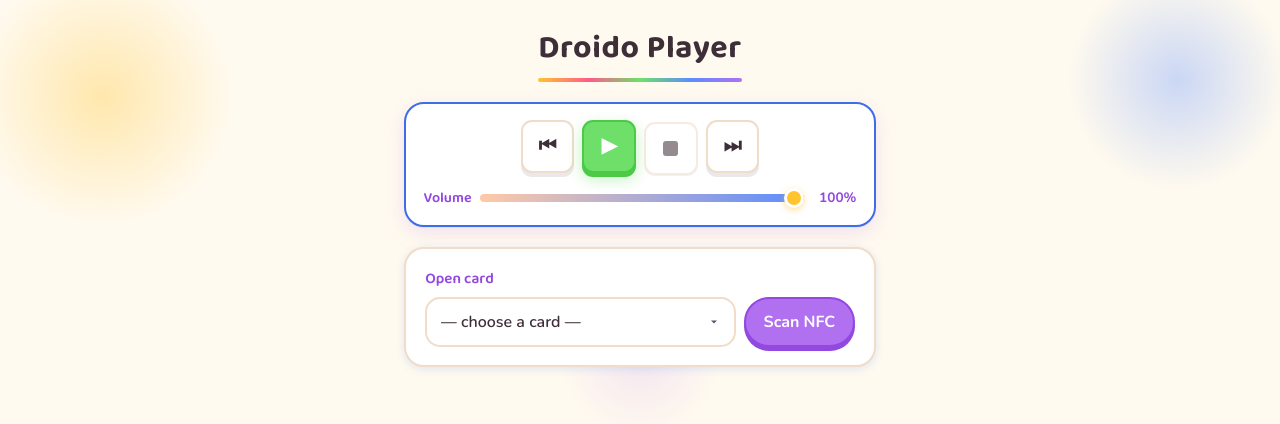
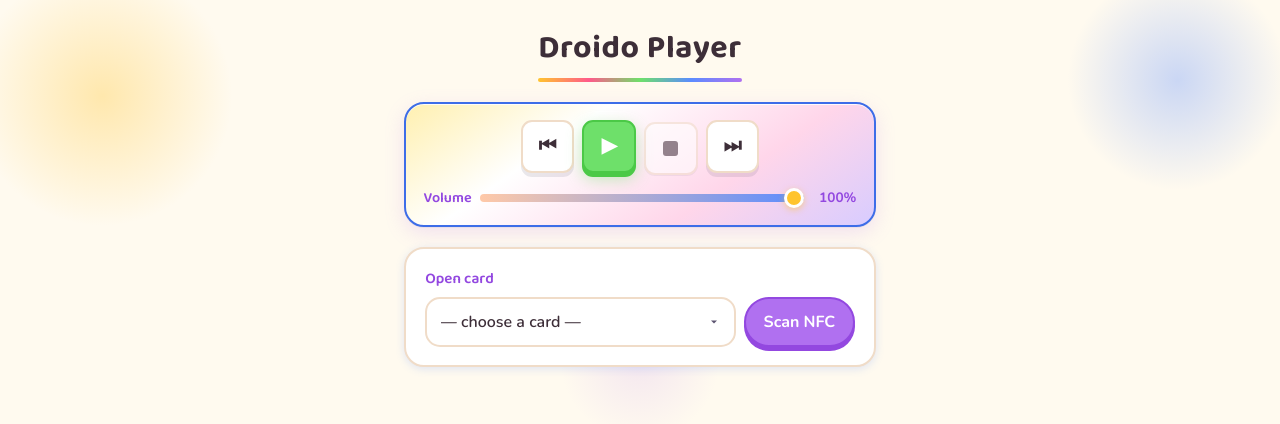
Before and after one commit to BE-Code/Droido-Player, a Python web app: template web/templates/editor.html in a window 1280 px wide. Shown: the top 424 px of the page. Run offline with Jinja, Linux system fonts and the light colour scheme; the template is opened without the code that fills it, so the values that code supplies are empty.

Commit message:
playback card 2

```diff
--- a/web/static/app.css
+++ b/web/static/app.css
@@ -335,21 +335,37 @@ label {
   align-items: stretch;
   gap: 0.85rem;
   padding: 1rem 1.1rem;
-  background: var(--white);
+  background-color: var(--white);
+  background-image: linear-gradient(
+    145deg,
+    #fff0b0 0%,
+    #ffffff 32%,
+    #ffd6ea 68%,
+    #d8ccff 100%
+  );
   border: 2px solid var(--sky-deep);
   border-radius: var(--radius-lg);
   box-shadow:
     var(--shadow-md),
-    0 1px 0 rgba(61, 54, 84, 0.06);
+    0 1px 0 rgba(61, 54, 84, 0.06),
+    inset 0 1px 0 rgba(255, 255, 255, 0.85);
 }
 
 .playback-bar.panel {
   padding: 1rem 1.1rem;
-  background: var(--white);
+  background-color: var(--white);
+  background-image: linear-gradient(
+    145deg,
+    #fff0b0 0%,
+    #ffffff 32%,
+    #ffd6ea 68%,
+    #d8ccff 100%
+  );
   border-color: var(--sky-deep);
   box-shadow:
     var(--shadow-md),
-    0 1px 0 rgba(61, 54, 84, 0.06);
+    0 1px 0 rgba(61, 54, 84, 0.06),
+    inset 0 1px 0 rgba(255, 255, 255, 0.85);
 }
 
 .playback-transport {
```
